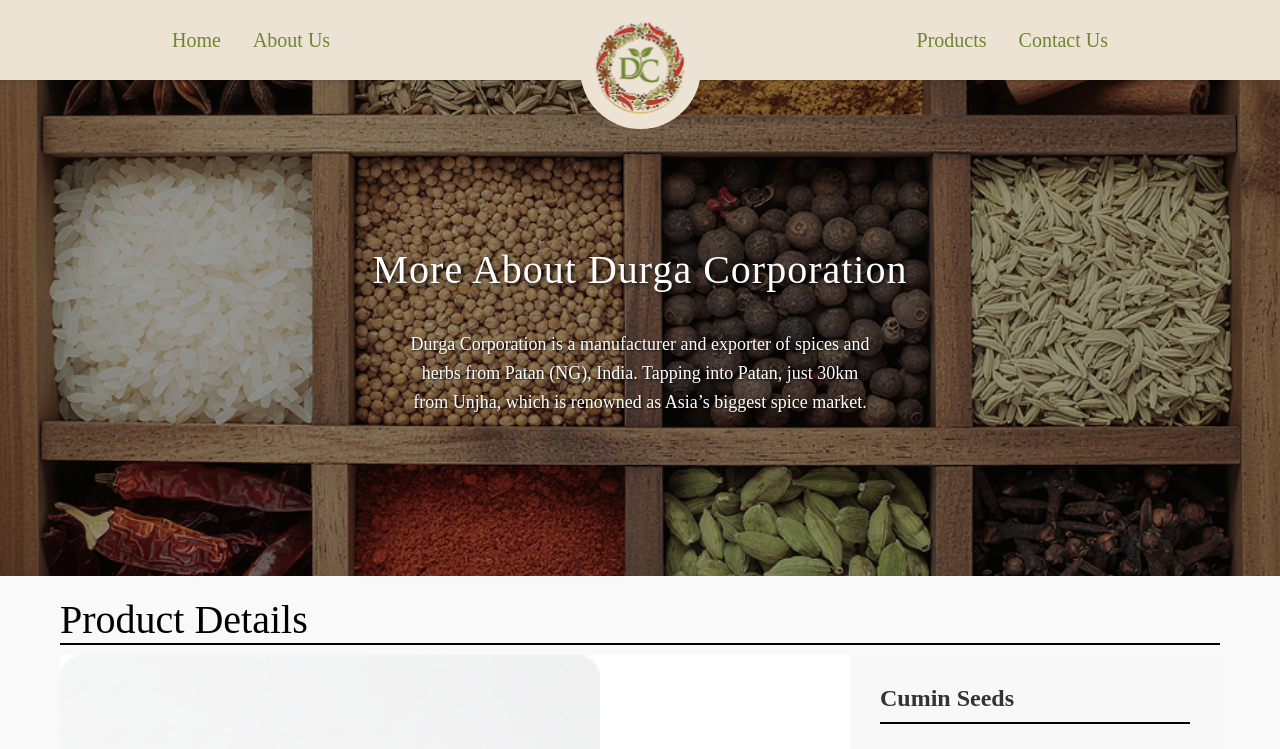
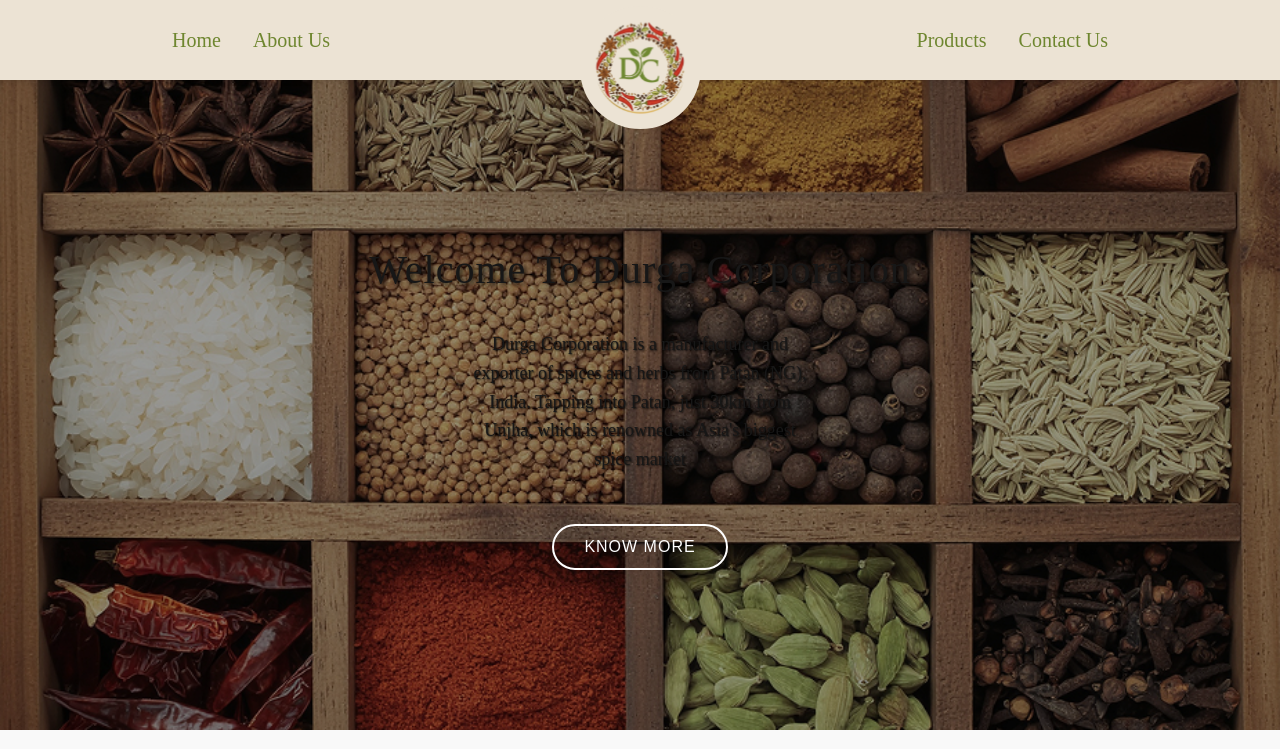
Before and after one commit to Shubh4mPatel/durgacorporation, a Next.js app: page /products/1 in a window 1280 px wide. Shown: the top 749 px of the page. Built offline with nearby package versions, Linux system fonts and the light colour scheme; a web font is replaced by a local one.

Commit message:
Refactor HeroSection component for improved structure and styling

```diff
--- a/src/app/components/Hero-section/HeroSection.css
+++ b/src/app/components/Hero-section/HeroSection.css
@@ -1,6 +1,6 @@
+
 
 .container {
-    color: white;
     background-image: url('/images/hero_section_bg.jpg');
     background-size: cover;
     background-position: center;
@@ -8,10 +8,8 @@
     display: flex;
     align-items: center;
     justify-content: center;
-    position: relative;  /* keeps ::before overlay working */
-    z-index: 999;        /* ensures this section stays above everything else */
+    position: relative;
 }
-
 
 .container::before {
     content: '';
@@ -28,7 +26,7 @@
     text-align: center;
     z-index: 2;
     position: relative;
-    max-width: 800px;
+    max-width: 1000px;
     padding: 250px 0 160px 0;
 }
 
@@ -46,9 +44,6 @@
     line-height: 1.6;
     margin-bottom: 50px;
     font-weight: 300;
-    max-width: 465px;
-    text-align: center;
-    margin: auto;
     text-shadow: 1px 1px 2px rgba(0, 0, 0, 0.8);
 }
 
@@ -58,7 +53,6 @@
     border: 2px solid white;
     padding: 12px 30px;
     font-size: 16px;
-    margin-top: 20px;
     /* font-family: inherit; */
     border-radius: 25px;
     cursor: pointer;
--- a/src/app/components/Hero-section/HeroSection.jsx
+++ b/src/app/components/Hero-section/HeroSection.jsx
@@ -1,18 +1,12 @@
-'use client'
-import React, { useState } from 'react';
-import { usePathname } from 'next/navigation';
+
+import React from 'react';
 import './HeroSection.css';
 
 const DurgaCorporation = () => {
-  const pathname = usePathname();
-  const isHome = pathname === '/home' || pathname === '/'; // handle both /home and root
-  const [showMore, setShowMore] = useState(false);
-
   return (
+    <>
       <div className="container">
         <div className="content">
-        {isHome && !showMore ? (
-          <>
           <h1 className="main-title">Welcome To Durga Corporation</h1>
           <p className="description">
             Durga Corporation is a manufacturer and<br />
@@ -21,25 +15,10 @@ const DurgaCorporation = () => {
             Unjha, which is renowned as Asia's biggest<br />
             spice market
           </p>
-            <button
-              className="know-more-btn"
-              onClick={() => setShowMore(true)}
-            >
-              Know More
-            </button>
-          </>
-        ) : (
-          <>
-            <h2 className="main-title">More About Durga Corporation</h2>
-            <p className="description">
-              Durga Corporation is a manufacturer and exporter of spices and herbs
-              from Patan (NG), India. Tapping into Patan, just 30km from Unjha,
-              which is renowned as Asia’s biggest spice market.
-            </p>
-          </>
-        )}
+          <button className="know-more-btn">Know More</button>
         </div>
       </div>
+    </>
   );
 };
 
```
Lines whose indentation alone changed are shown as unchanged.
